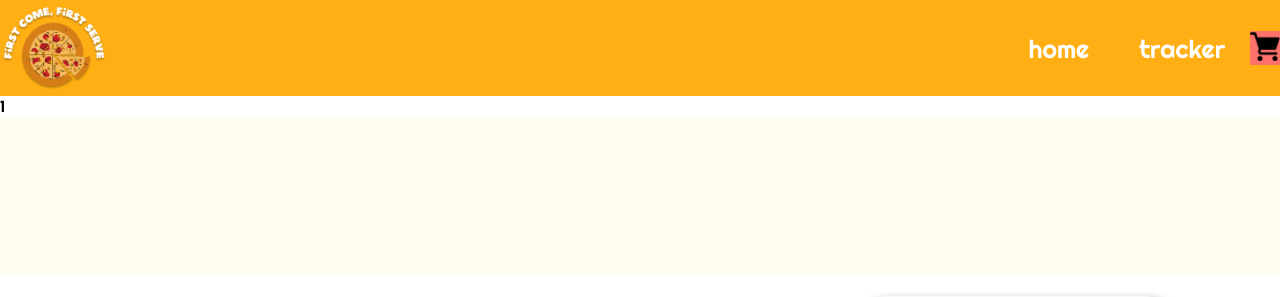
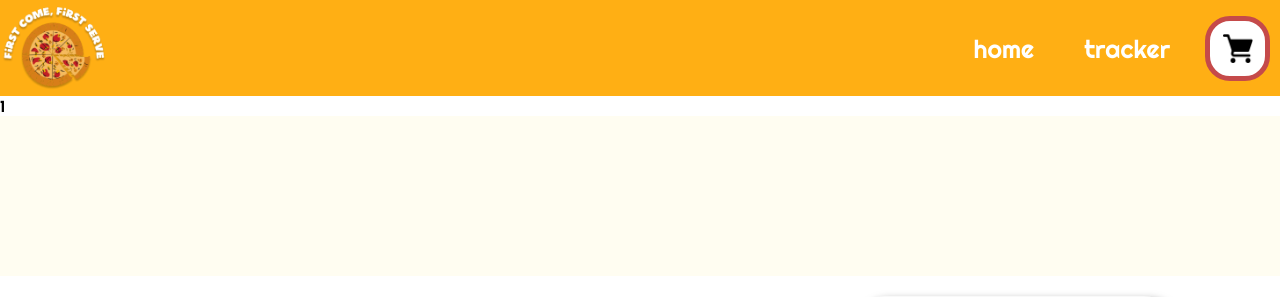
Before and after one commit to nixxxo/PizzaPal-Streamlined-Online-Ordering-Smart-Oven-Integration, a Flask app: page /cart in a window 1280 px wide. Shown: the top 297 px of the page. Run offline with Flask 3, Linux system fonts and the light colour scheme; the visitor is signed in with stand-in values (Sample User, id 1); data that the repository does not hold is empty.

Commit message:
fixed nav bar

```diff
--- a/templates/cart.html
+++ b/templates/cart.html
@@ -9,11 +9,13 @@
 <body>
     <nav class="nav_bar">
         <img src="../static/images/logo.png" alt="logo" id="logo">
-        <span class="nav_text">home</span>
-        <span class="nav_text">tracker</span>
-        <div id="white_block_cart">
-            <img src="../static/images/shopping-cart-icon.png" alt="shopping cart icon" id="shopping-cart-icon">
-        </div>
+        <span class="nav_text"><a href="/">home</a></span>
+        <span class="nav_text"><a href="/tracker-login">tracker</a></span>
+        <a href="/cart">
+            <div id="white_block">
+                <img src="../static/images/shopping-cart-icon.png" alt="shooping cart icon" id="shopping-cart-icon">
+            </div>
+        </a>
     </nav>
     <span>{{ session }}</span>
     <article class="main_page">
--- a/templates/home.html
+++ b/templates/home.html
@@ -11,7 +11,7 @@
         <img src="../static/images/logo.png" alt="logo" id="logo">
         <span class="nav_text"><a href="/">home</a></span>
         <span class="nav_text"><a href="/tracker-login">tracker</a></span>
-        <a href="/tracker-login">
+        <a href="/cart">
             <div id="white_block">
                 <img src="../static/images/shopping-cart-icon.png" alt="shooping cart icon" id="shopping-cart-icon">
             </div>
--- a/templates/tracker_login.html
+++ b/templates/tracker_login.html
@@ -6,13 +6,13 @@
     <link rel="stylesheet" href="../static/styles.css">
 </head>
 <body>
-    <nav>
+    <nav class="nav_bar">
         <img src="../static/images/logo.png" alt="logo" id="logo">
         <span class="nav_text"><a href="/">home</a></span>
         <span class="nav_text"><a href="/tracker-login">tracker</a></span>
-        <a href="/tracker-login">
+        <a href="/cart">
             <div id="white_block">
-                <img src="../static/images/shooping-cart-icon.png" alt="shooping cart icon" id="shopping-cart-icon">
+                <img src="../static/images/shopping-cart-icon.png" alt="shooping cart icon" id="shopping-cart-icon">
             </div>
         </a>
     </nav>
```
Also changed, not shown: templates/dashboard.html (+7 -5 lines), templates/tracker.html (+6 -4 lines).
